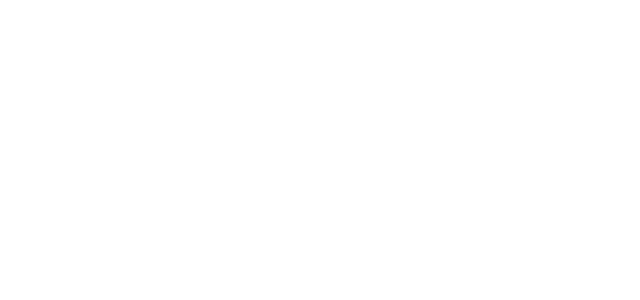
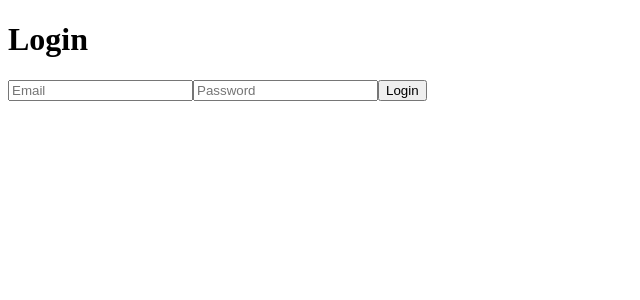
Before and after one commit to 39characters/firebase-login, a React (Vite) app in the folder vite-project/: page / in a window 1280 px wide. Shown: the top 300 px of the page, without its empty margins (0-640 px from the left). Built offline with nearby package versions, Linux system fonts and the light colour scheme.

Commit message:
Update App.jsx

```diff
--- a/vite-project/src/App.jsx
+++ b/vite-project/src/App.jsx
@@ -1,14 +1,51 @@
-import { useState } from 'react'
 import './App.css'
+import React, { useState } from 'react';
+import firebase from 'firebase/app';
+import 'firebase/auth';
 
-function App() {
-  const [count, setCount] = useState(0)
+const firebaseConfig = {
+  // Your Firebase configuration
+};
+
+// Initialize Firebase
+firebase.initializeApp(firebaseConfig);
+
+const Login = () => {
+  const [email, setEmail] = useState('');
+  const [password, setPassword] = useState('');
+  const [error, setError] = useState(null);
+
+  const handleLogin = async () => {
+    try {
+      await firebase.auth().signInWithEmailAndPassword(email, password);
+    } catch (error) {
+      setError(error.message);
+    }
+  };
+
+  const handleLogout = () => {
+    firebase.auth().signOut();
+  };
 
   return (
-    <>
+    <div>
+      <h1>Login</h1>
+      <input
+        type="email"
+        placeholder="Email"
+        value={email}
+        onChange={(e) => setEmail(e.target.value)}
+      />
+      <input
+        type="password"
+        placeholder="Password"
+        value={password}
+        onChange={(e) => setPassword(e.target.value)}
+      />
+      <button onClick={handleLogin}>Login</button>
+      {error && <p>{error}</p>}
+    </div>
+  );
+};
 
-    </>
-  )
-}
-
-export default App
+export default Login;
```
